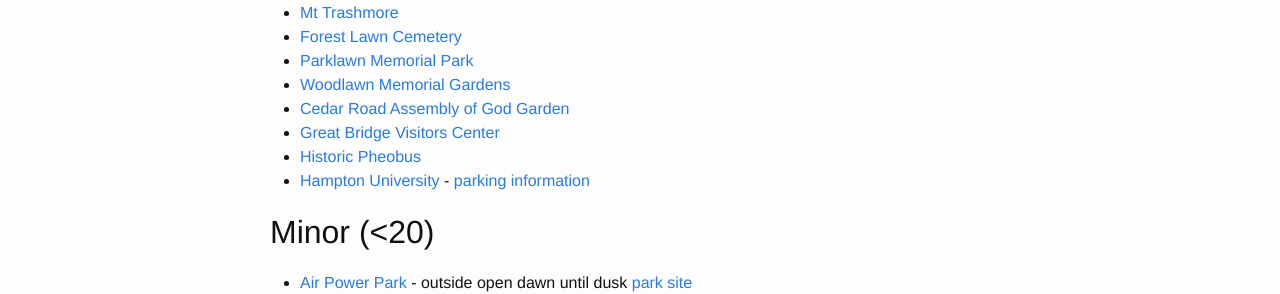
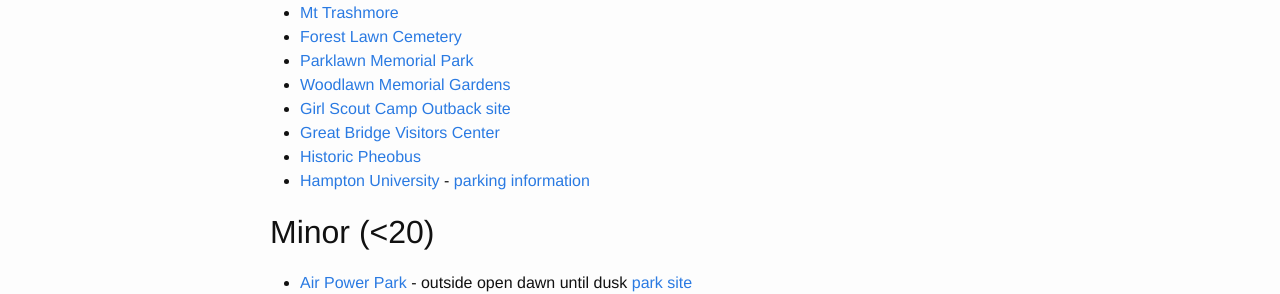
Before and after one commit to roclar/roclar.github.io, a Jekyll site: the page built from ingressHR.md, in a window 1280 px wide. Shown: the part 712-1006 px from the top of the page. Built offline with Jekyll 4.4.1, drawn with Linux system fonts in a browser that asks for light colours.

Commit message:
Correct location for Camp Outback. Thanks SpacemanJDog

```diff
--- a/ingressHR.md
+++ b/ingressHR.md
@@ -30,7 +30,7 @@
 - [Forest Lawn Cemetery](https://intel.ingress.com/intel?ll=36.92487,-76.268074&z=15&pll=36.92487,-76.268074)
 - [Parklawn Memorial Park](https://www.ingress.com/intel?ll=37.056047,-76.382707&z=17&pll=37.056047,-76.382707)
 - [Woodlawn Memorial Gardens](https://intel.ingress.com/intel?ll=36.854715,-76.188498&z=15&pll=36.854715,-76.188498)
-- [Cedar Road Assembly of God Garden](https://intel.ingress.com/intel?ll=36.711181,-76.272025&z=15&pll=36.711181,-76.272025)
+- [Girl Scout Camp Outback](https://intel.ingress.com/intel?ll=36.711284,-76.271126&z=18&pll=36.711453,-76.271202) [site](https://www.gsccc.org/en/camp/our-camps/camp-outback.html)
 - [Great Bridge Visitors Center](https://intel.ingress.com/intel?ll=36.719873,-76.239495&z=15&pll=36.719873,-76.239495)
 - [Historic Pheobus](https://www.ingress.com/intel?ll=37.018642,-76.32247&z=17&pll=37.018642,-76.32247)
 - [Hampton University](https://www.ingress.com/intel?ll=37.024165,-76.331719&z=17&pll=37.024165,-76.331719) - [parking information](http://www.hamptonu.edu/visitor/parking.cfm)
```
